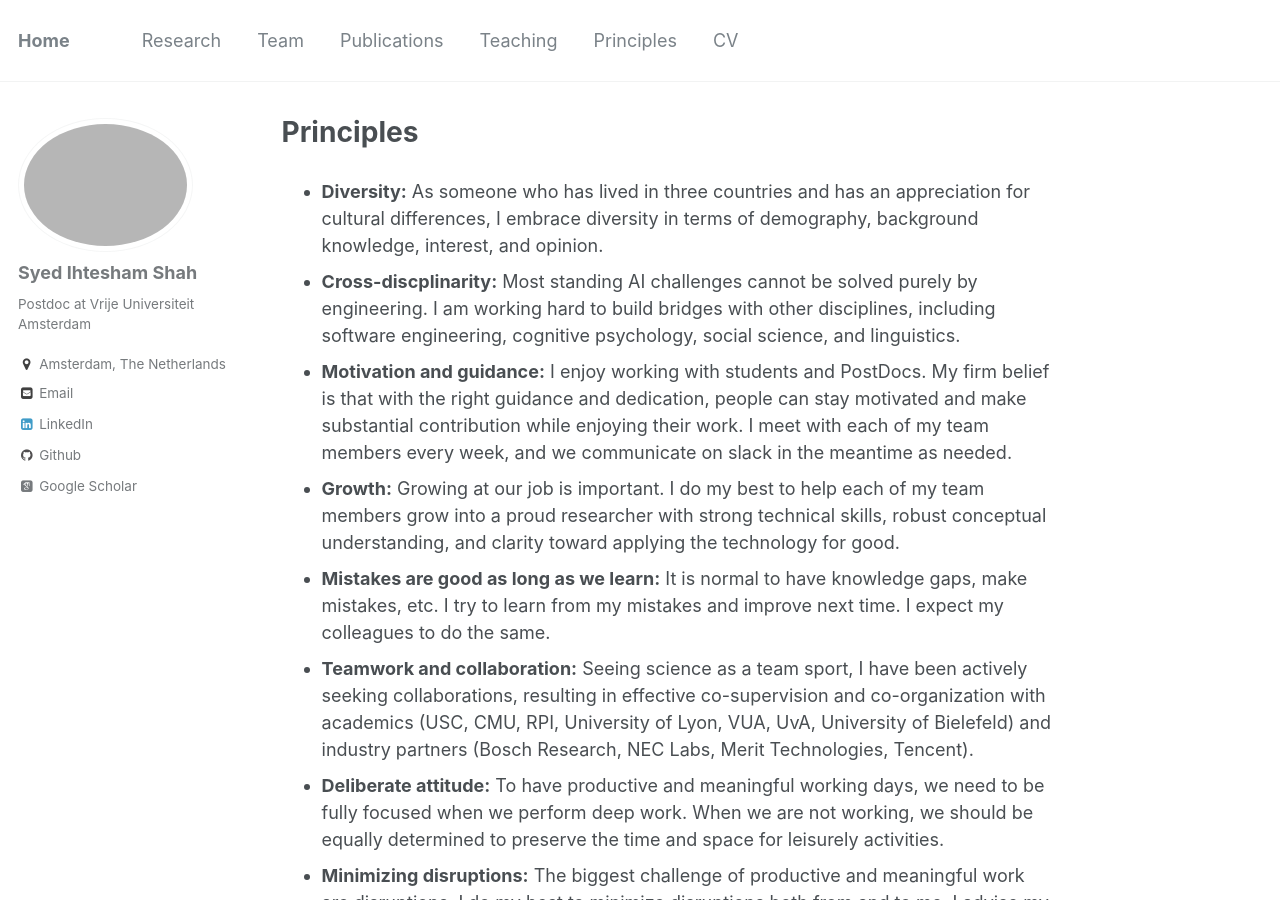
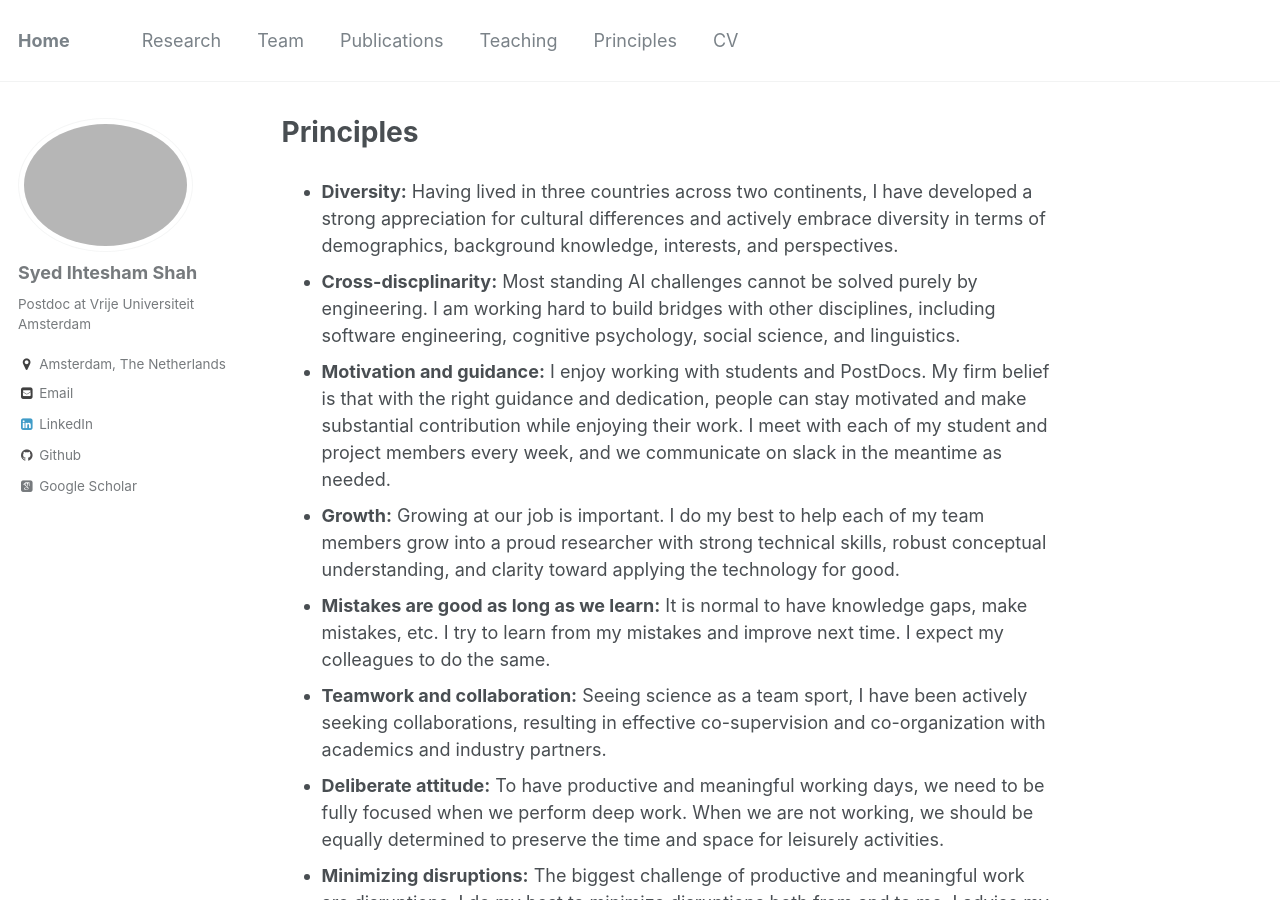
Before and after one commit to IhteshamShah/IhteshamShah.github.io, a Jekyll site: the page built from _pages/principles.md, in a window 1280 px wide and 900 px high. Built offline with Jekyll 4.4.1, drawn with Linux system fonts in a browser that asks for light colours; some web fonts are replaced.

Commit message:
changed details

```diff
--- a/_pages/principles.md
+++ b/_pages/principles.md
@@ -6,12 +6,12 @@ author_profile: true
 
 
 
-* **Diversity:** As someone who has lived in three countries and has an appreciation for cultural differences, I embrace diversity in terms of demography, background knowledge, interest, and opinion.
+* **Diversity:** Having lived in three countries across two continents, I have developed a strong appreciation for cultural differences and actively embrace diversity in terms of demographics, background knowledge, interests, and perspectives.
 * **Cross-discplinarity:** Most standing AI challenges cannot be solved purely by engineering. I am working hard to build bridges with other disciplines, including software engineering, cognitive psychology, social science, and linguistics.
-* **Motivation and guidance:** I enjoy working with students and PostDocs. My firm belief is that with the right guidance and dedication, people can stay motivated and make substantial contribution while enjoying their work. I meet with each of my team members every week, and we communicate on slack in the meantime as needed.
+* **Motivation and guidance:** I enjoy working with students and PostDocs. My firm belief is that with the right guidance and dedication, people can stay motivated and make substantial contribution while enjoying their work. I meet with each of my student and project members every week, and we communicate on slack in the meantime as needed.
 * **Growth:** Growing at our job is important. I do my best to help each of my team members grow into a proud researcher with strong technical skills, robust conceptual understanding, and clarity toward applying the technology for good.
 * **Mistakes are good as long as we learn:** It is normal to have knowledge gaps, make mistakes, etc. I try to learn from my mistakes and improve next time. I expect my colleagues to do the same.
-* **Teamwork and collaboration:** Seeing science as a team sport, I have been actively seeking collaborations, resulting in effective co-supervision and co-organization with academics (USC, CMU, RPI, University of Lyon, VUA, UvA, University of Bielefeld) and industry partners (Bosch Research, NEC Labs, Merit Technologies, Tencent).
+* **Teamwork and collaboration:** Seeing science as a team sport, I have been actively seeking collaborations, resulting in effective co-supervision and co-organization with academics and industry partners.
 * **Deliberate attitude:** To have productive and meaningful working days, we need to be fully focused when we perform deep work. When we are not working, we should be equally determined to preserve the time and space for leisurely activities.
 * **Minimizing disruptions:** The biggest challenge of productive and meaningful work are disruptions. I do my best to minimize disruptions both from and to me. I advise my team to do the same.
 * **Time management:** I manage my time by setting and fulfilling goals, keeping track of my tasks and projects, and time blocking.
```
